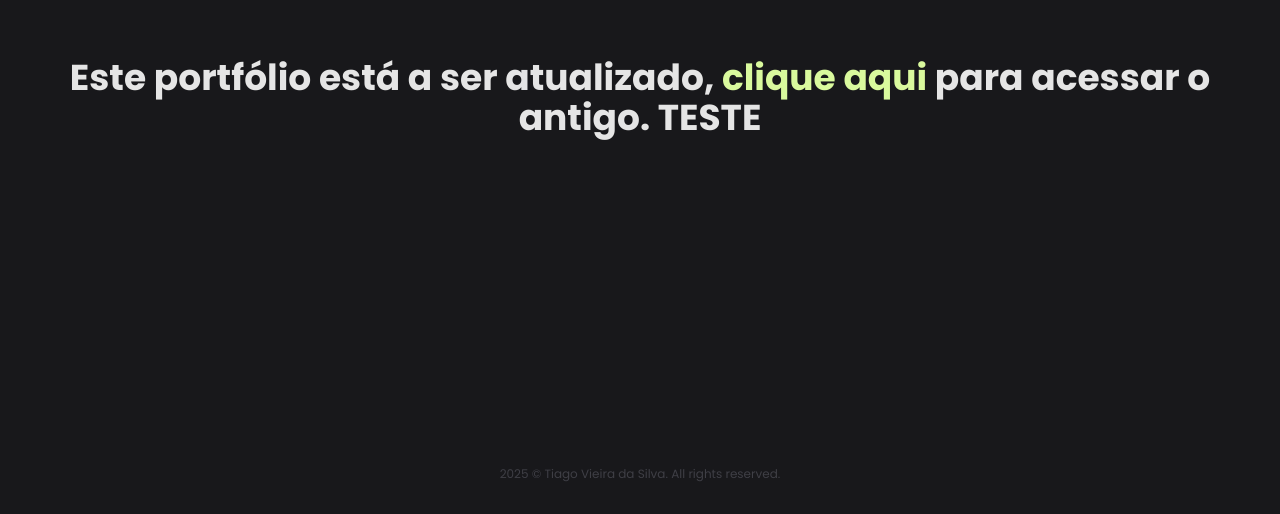
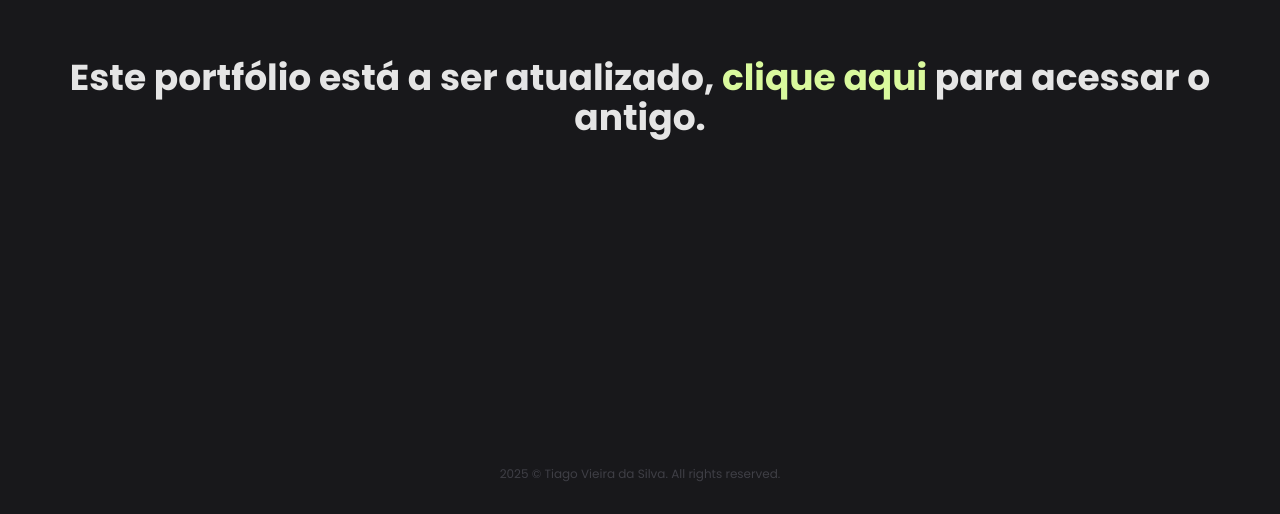
Before and after one commit to otiaguh/otiaguh-portfolio, a Next.js app: page / in a window 1280 px wide. Shown: the part 286-800 px from the top of the page. Built offline with nearby package versions, Linux system fonts and the light colour scheme.

Commit message:
Correction

```diff
--- a/src/pages/index.tsx
+++ b/src/pages/index.tsx
@@ -25,7 +25,7 @@ const UpdatePage = () => {
             <Link href="/outdate">
               <span className="text-lime-200 cursor-pointer hover:underline">clique aqui</span>
             </Link>{' '}
-            para acessar o antigo. TESTE
+            para acessar o antigo.
           </h1>
         </div>
         <div className="pb-4 text-center">
```
